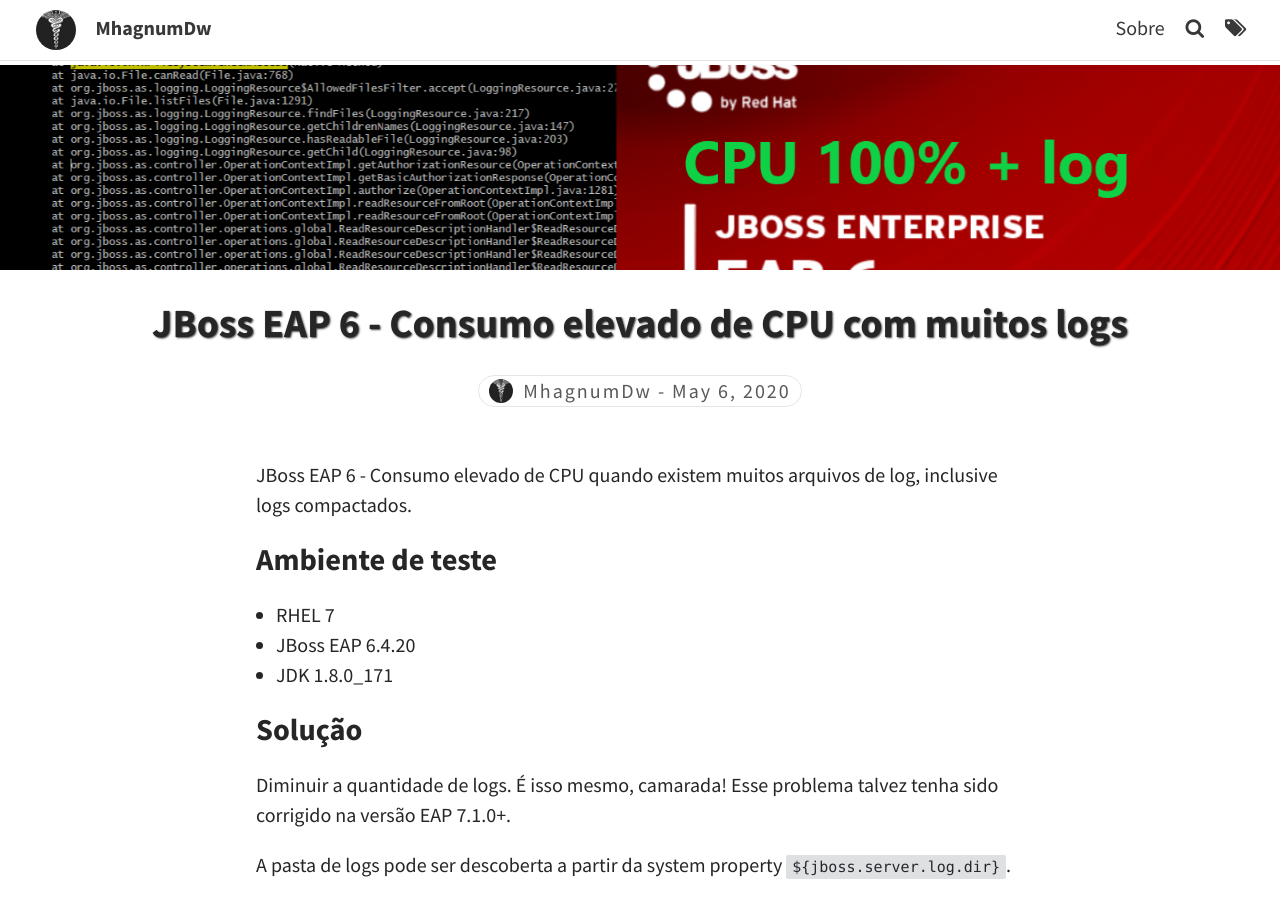
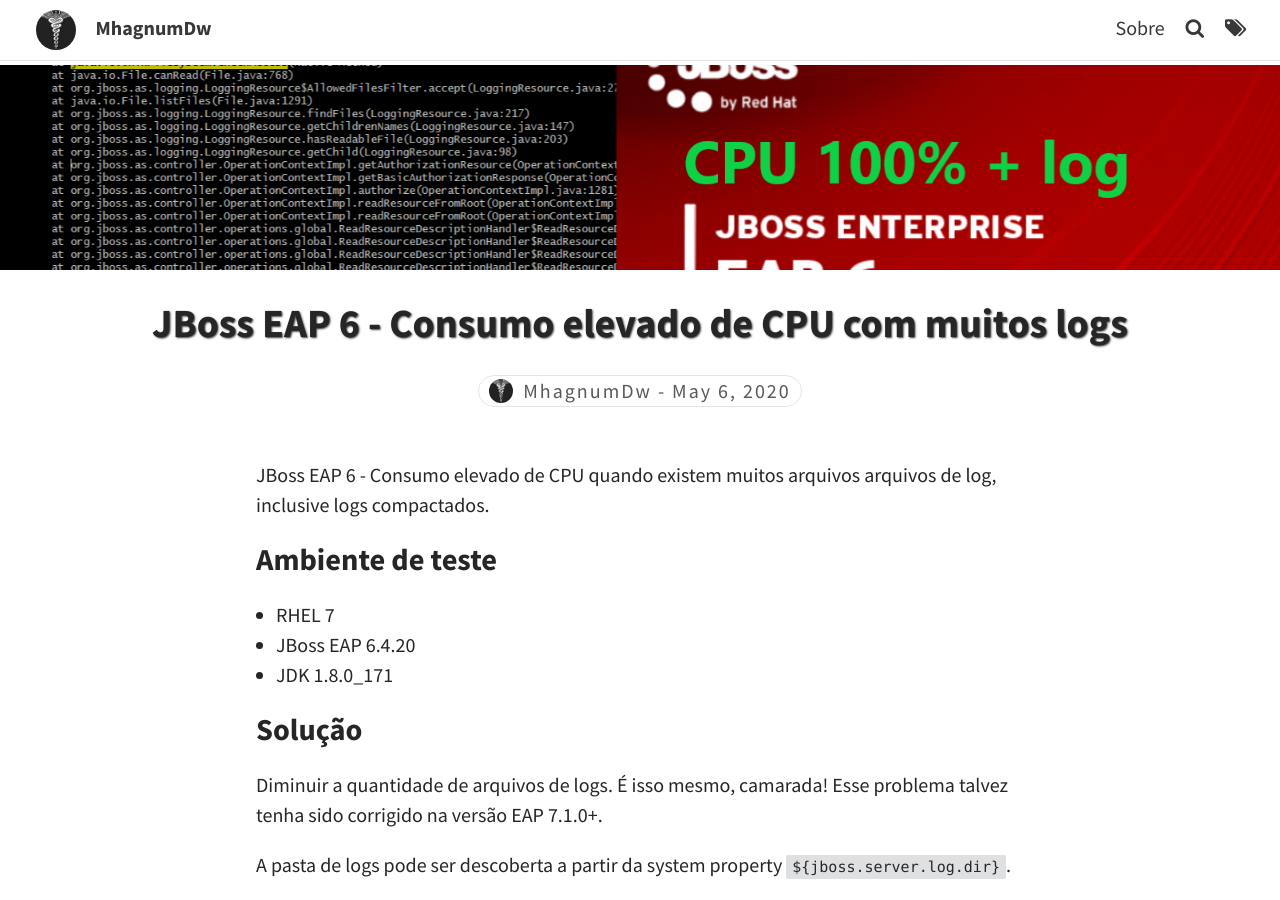
Before and after one commit to mhagnumdw/mhagnumdw.github.io, a Jekyll site: the page built from _posts/2020-05-06-jboss-consumo-elevado-cpu-com-muitos-logs.md, in a window 1280 px wide and 900 px high. Built offline with Jekyll 4.4.1, drawn with Linux system fonts in a browser that asks for light colours; comment, search, counter and statistics services are not loaded.

Commit message:
Pequena melhoria no post: JBoss EAP 6 - Consumo elevado de CPU com muitos logs

```diff
--- a/_posts/2020-05-06-jboss-consumo-elevado-cpu-com-muitos-logs.md
+++ b/_posts/2020-05-06-jboss-consumo-elevado-cpu-com-muitos-logs.md
@@ -10,7 +10,7 @@ feature-img: "assets/img/posts/jboss-consumo-elevado-cpu-com-muitos-logs/banner.
 thumbnail: "assets/img/posts/jboss-consumo-elevado-cpu-com-muitos-logs/banner.png"
 ---
 
-JBoss EAP 6 - Consumo elevado de CPU quando existem muitos arquivos de log, inclusive logs compactados.
+JBoss EAP 6 - Consumo elevado de CPU quando existem muitos arquivos arquivos de log, inclusive logs compactados.
 
 <!--more-->
 
@@ -22,7 +22,7 @@ JBoss EAP 6 - Consumo elevado de CPU quando existem muitos arquivos de log, incl
 
 ## Solução
 
-Diminuir a quantidade de logs. É isso mesmo, camarada! Esse problema talvez tenha sido corrigido na versão EAP 7.1.0+.
+Diminuir a quantidade de arquivos de logs. É isso mesmo, camarada! Esse problema talvez tenha sido corrigido na versão EAP 7.1.0+.
 
 A pasta de logs pode ser descoberta a partir da system property `${jboss.server.log.dir}`.
 
```
